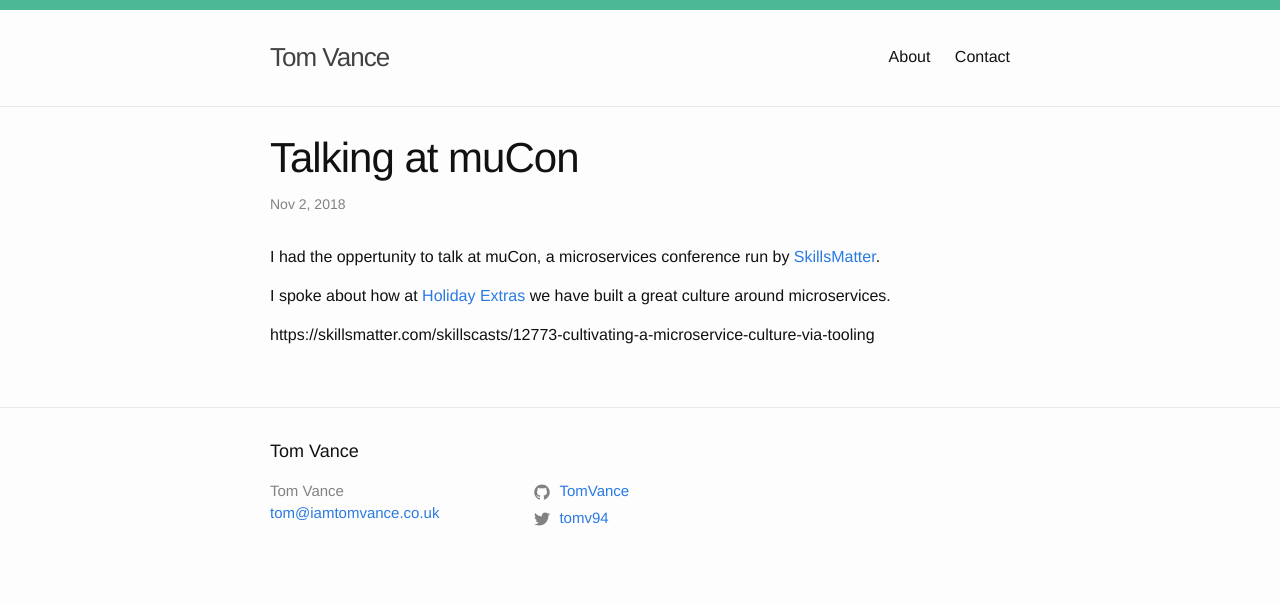
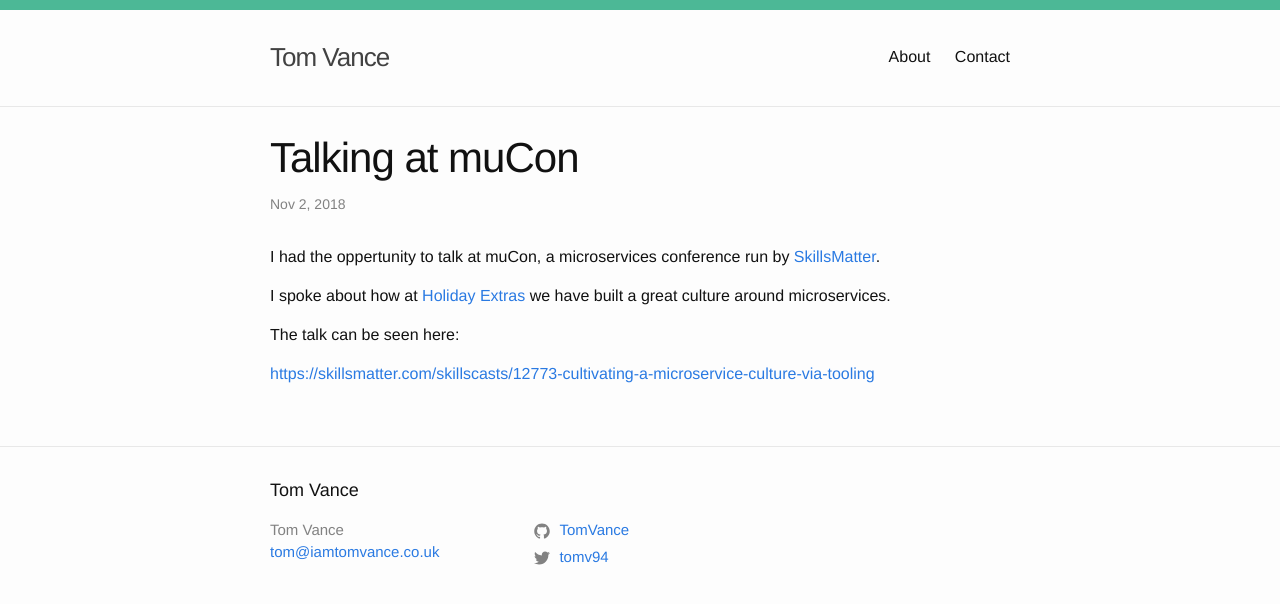
Before and after one commit to TomVance/TomVance.github.io, a Jekyll site: the page built from _posts/2018-11-02-talking-at-mucon.markdown, in a window 1280 px wide. Shown: the top 604 px of the page. Built offline with Jekyll 4.4.1, drawn with Linux system fonts in a browser that asks for light colours.

Commit message:
Mucon link

```diff
--- a/_posts/2018-11-02-talking-at-mucon.markdown
+++ b/_posts/2018-11-02-talking-at-mucon.markdown
@@ -12,4 +12,6 @@ run by [SkillsMatter](https://skillsmatter.com).
 
 I spoke about how at [Holiday Extras](http://holidayextras.com) we have built a great culture around microservices.
 
-https://skillsmatter.com/skillscasts/12773-cultivating-a-microservice-culture-via-tooling
+The talk can be seen here:
+
+[https://skillsmatter.com/skillscasts/12773-cultivating-a-microservice-culture-via-tooling](https://skillsmatter.com/skillscasts/12773-cultivating-a-microservice-culture-via-tooling)
```
